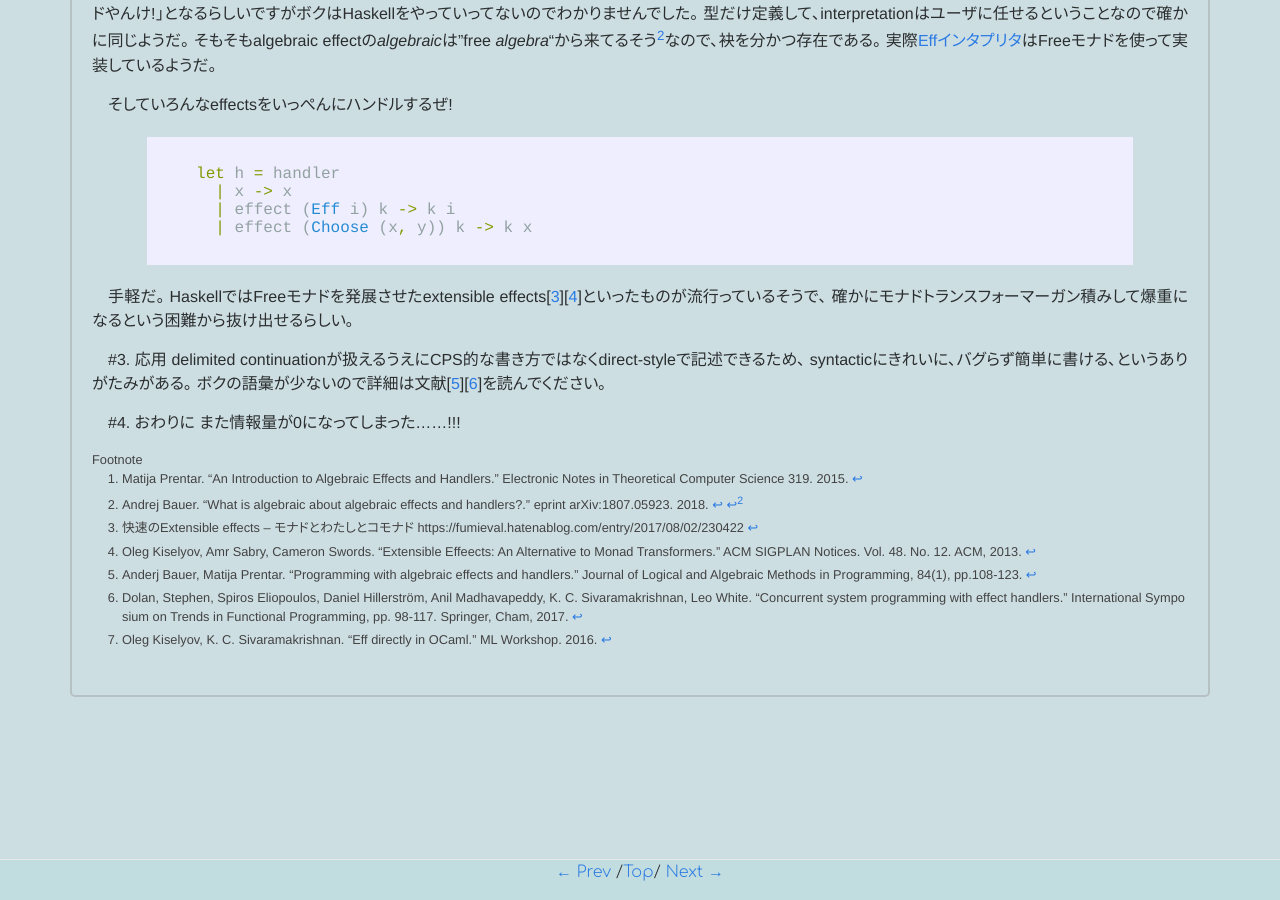
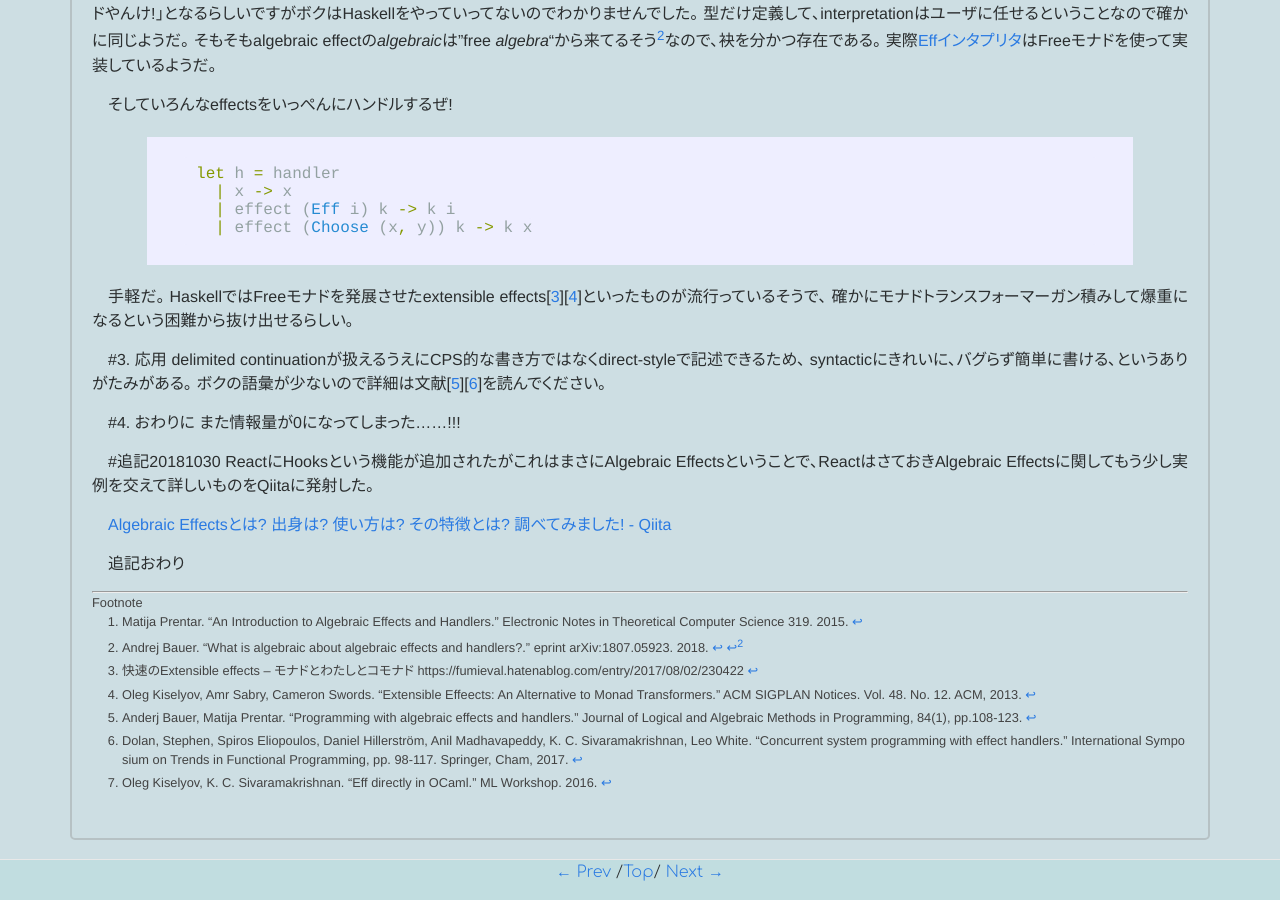
Before and after one commit to Nymphium/nymphium.github.io, a Jekyll site: the page built from _posts/2018-08-13-algebraic_effects_tutorial.md, in a window 1280 px wide and 900 px high, scrolled down 1908 px. Built offline with Jekyll 4.4.1, drawn with Linux system fonts in a browser that asks for light colours; nearby versions of some CDN libraries; some web fonts are replaced; Markdown is read by kramdown in place of the engine named in the settings.

Commit message:
deploy at 2018-10-30 22:58:57 +0900

```diff
--- a/_posts/2018-08-13-algebraic_effects_tutorial.md
+++ b/_posts/2018-08-13-algebraic_effects_tutorial.md
@@ -128,6 +128,14 @@ syntacticにきれいに､バグらず簡単に書ける､というありが
 # おわりに
 また情報量が0になってしまった……!!!
 
+#! 追記20181030
+ReactにHooksという機能が追加されたがこれはまさにAlgebraic Effectsということで､ReactはさておきAlgebraic Effectsに関してもう少し実例を交えて詳しいものをQiitaに発射した｡
+
+[Algebraic Effectsとは? 出身は? 使い方は? その特徴とは? 調べてみました! - Qiita](https://qiita.com/Nymphium/items/e6ce580da8b87ded912b)
+
+追記おわり
+
+---
 
 
 [^1]: Matija Prentar. "An Introduction to Algebraic Effects and Handlers." Electronic Notes in Theoretical Computer Science 319. 2015.
```
